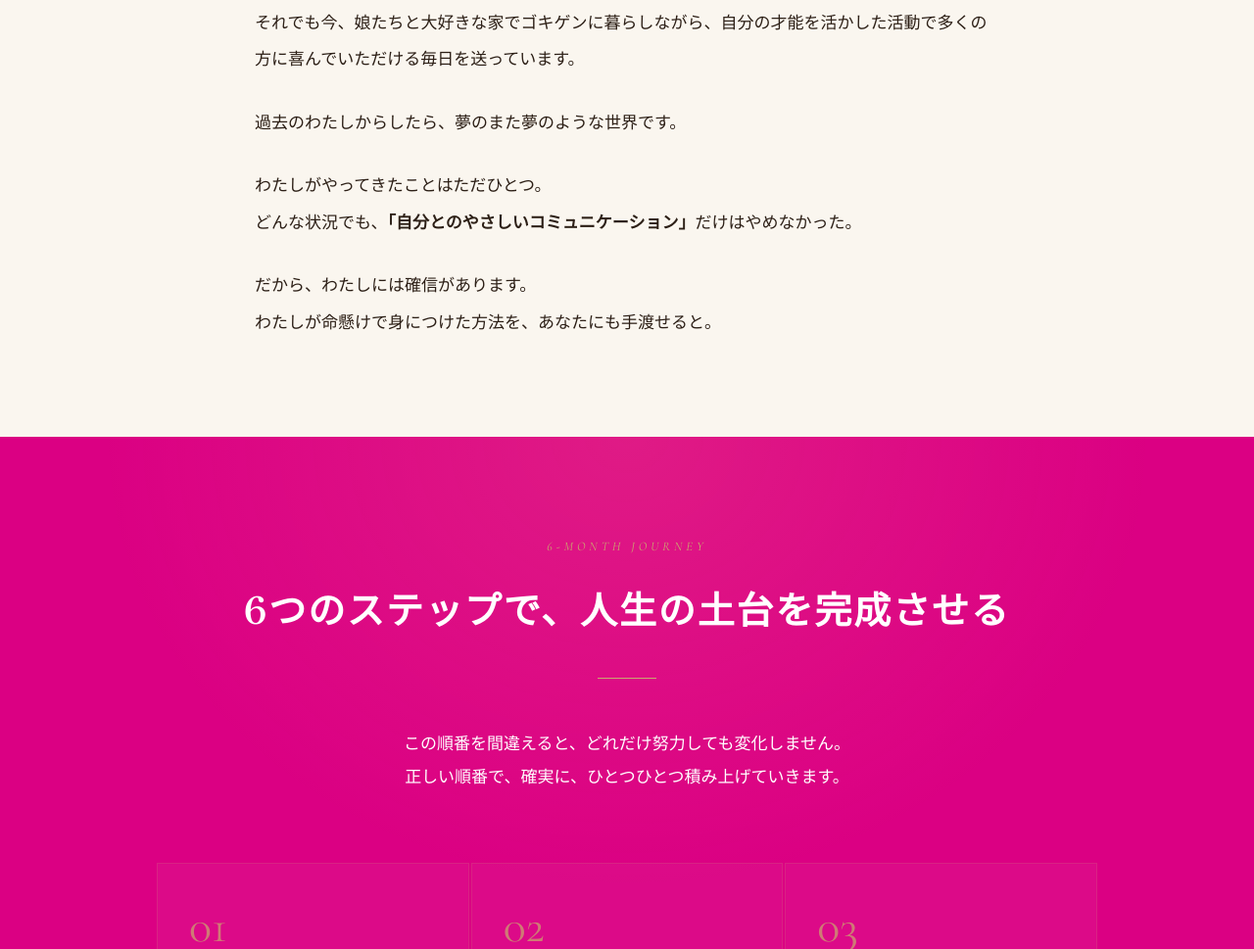
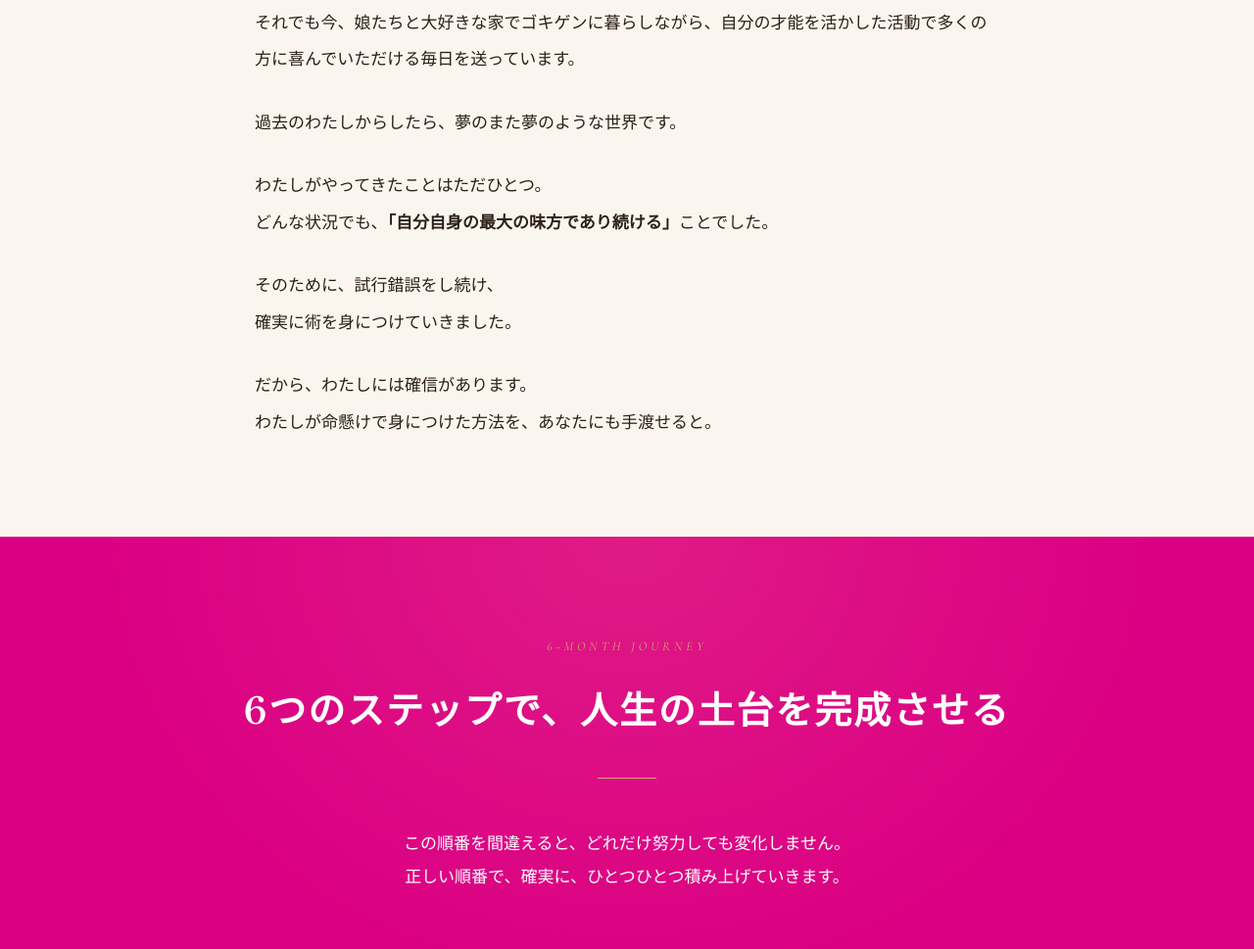
Before and after one commit to keicolor/joyfulness, a plain HTML site: page index.html in a window 1280 px wide. Shown: the part 2840-3809 px from the top of the page at 98% size. Drawn offline with nearby package versions, Linux system fonts and the light colour scheme.

Commit message:
Add files via upload

```diff
--- a/index.html
+++ b/index.html
@@ -819,7 +819,8 @@
       <p>わたし自身、18歳から始まった波瀾万丈な人生の中で——借金地獄、社内いじめからのパニック障害、離婚、子どもの病気、コンサルに大金を払っての大失敗——ありとあらゆる問題を経験してきました。</p>
       <p>それでも今、娘たちと大好きな家でゴキゲンに暮らしながら、自分の才能を活かした活動で多くの方に喜んでいただける毎日を送っています。</p>
       <p>過去のわたしからしたら、夢のまた夢のような世界です。</p>
-      <p>わたしがやってきたことはただひとつ。<br>どんな状況でも、<strong>「自分とのやさしいコミュニケーション」</strong>だけはやめなかった。</p>
+      <p>わたしがやってきたことはただひとつ。<br>どんな状況でも、<strong>「自分自身の最大の味方であり続ける」</strong>ことでした。</p>
+      <p>そのために、試行錯誤をし続け、<br>確実に術を身につけていきました。</p>
       <p>だから、わたしには確信があります。<br>わたしが命懸けで身につけた方法を、あなたにも手渡せると。</p>
     </div>
   </div>
```
